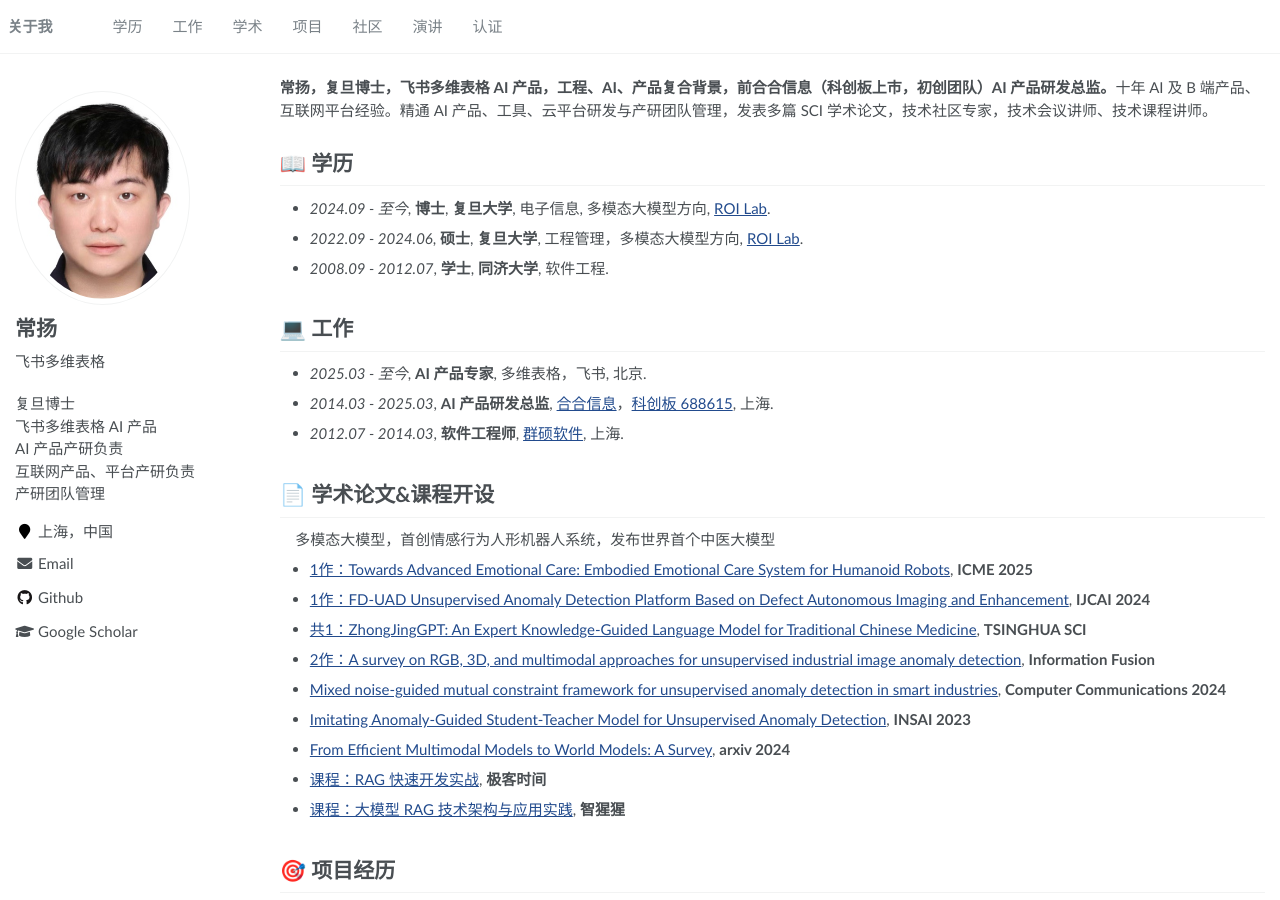
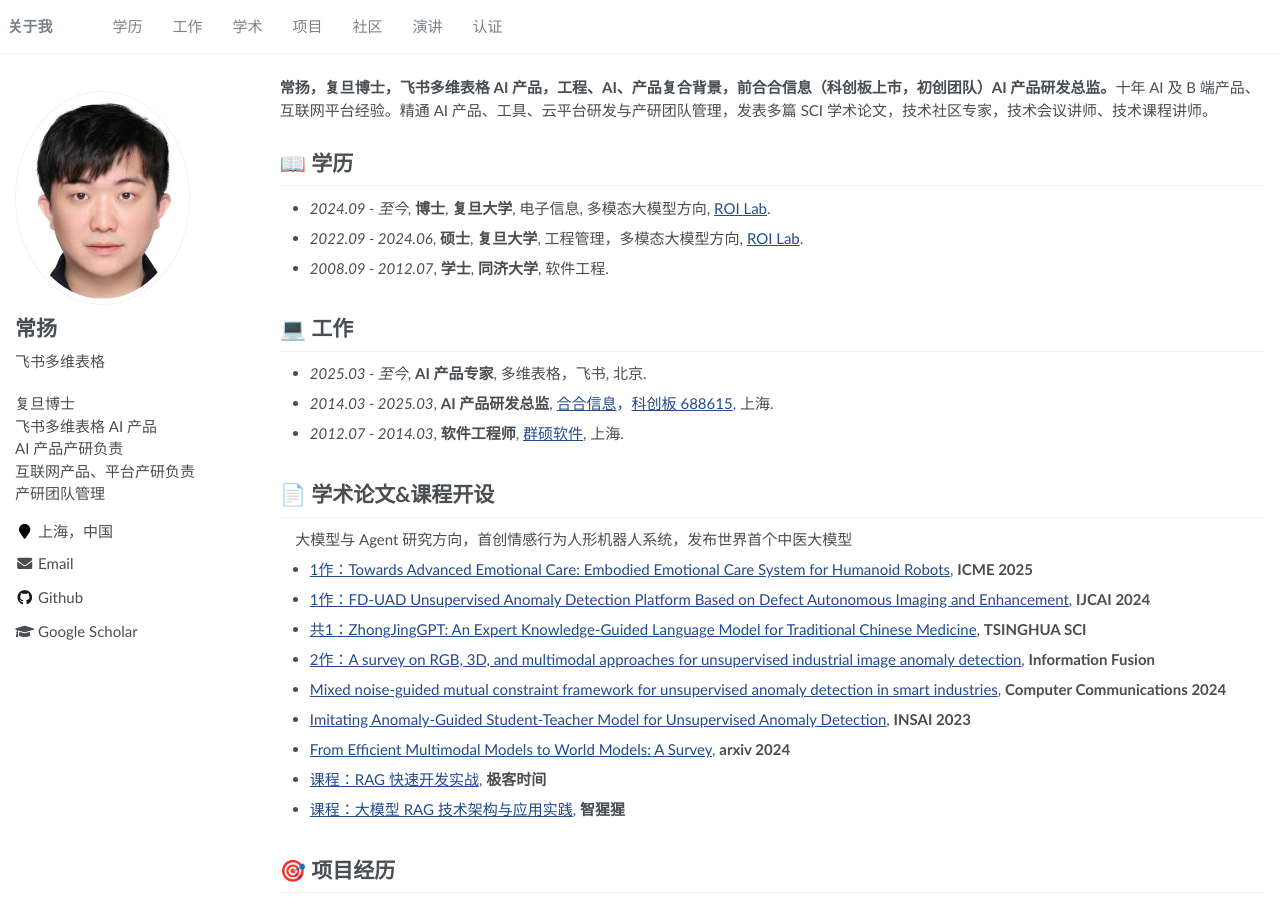
Before and after one commit to yangchangcy/yangchangcy.github.io, a Jekyll site: the page built from _pages/about.md, in a window 1280 px wide and 900 px high. Built offline with Jekyll 4.4.1, drawn with Linux system fonts in a browser that asks for light colours.

Commit message:
Update academic intro: 大模型与 Agent 研究方向
Co-Authored-By: Claude Opus 4.7 <noreply@anthropic.com>

```diff
--- a/_pages/about.md
+++ b/_pages/about.md
@@ -40,7 +40,7 @@ redirect_from:
 <span class='anchor' id='academic'></span>
 # 📄 学术论文&课程开设
 
-&nbsp;&nbsp;&nbsp;&nbsp;多模态大模型，首创情感行为人形机器人系统，发布世界首个中医大模型
+&nbsp;&nbsp;&nbsp;&nbsp;大模型与 Agent 研究方向，首创情感行为人形机器人系统，发布世界首个中医大模型
 
 - [1作：Towards Advanced Emotional Care: Embodied Emotional Care System for Humanoid Robots](https://ieeexplore.ieee.org/document/11208942), **ICME 2025**
 
```
